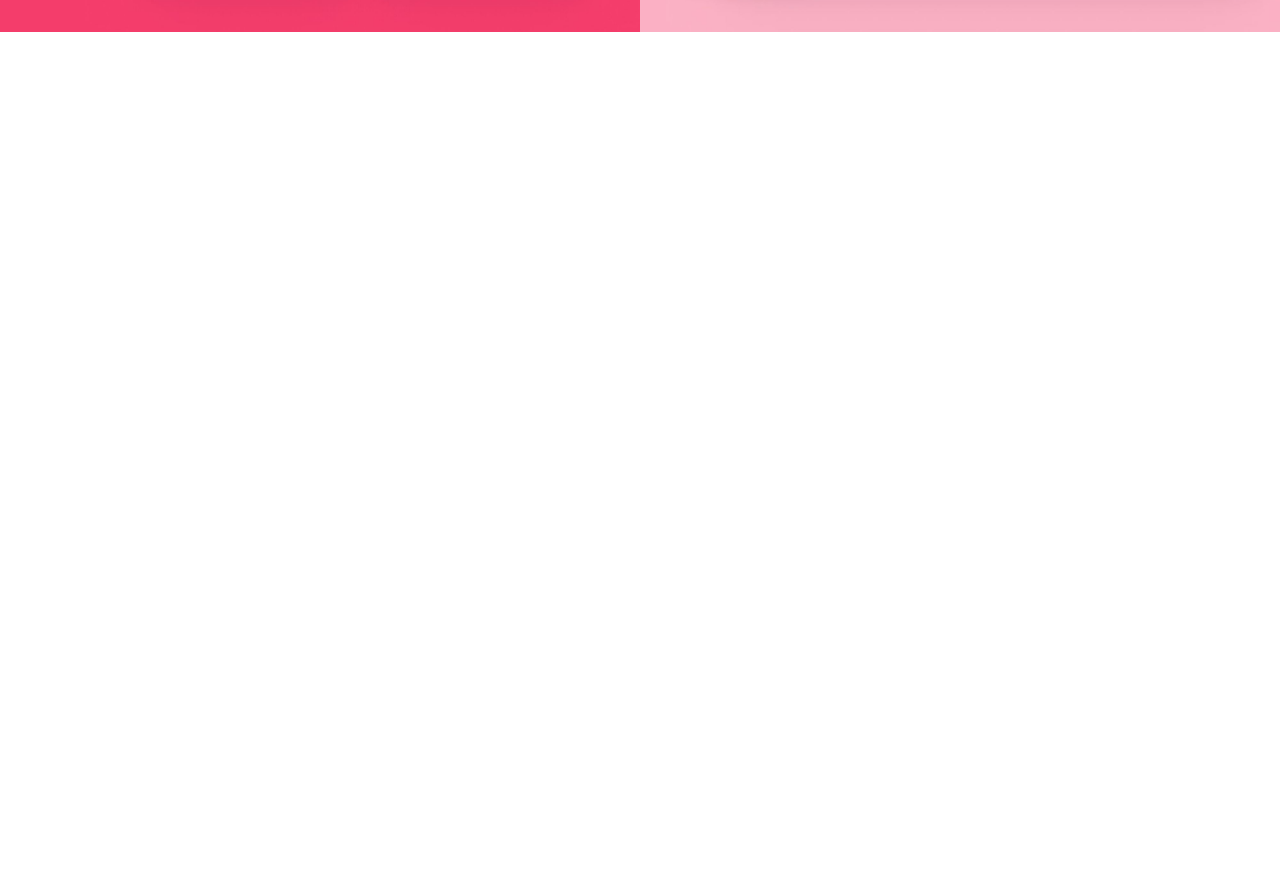
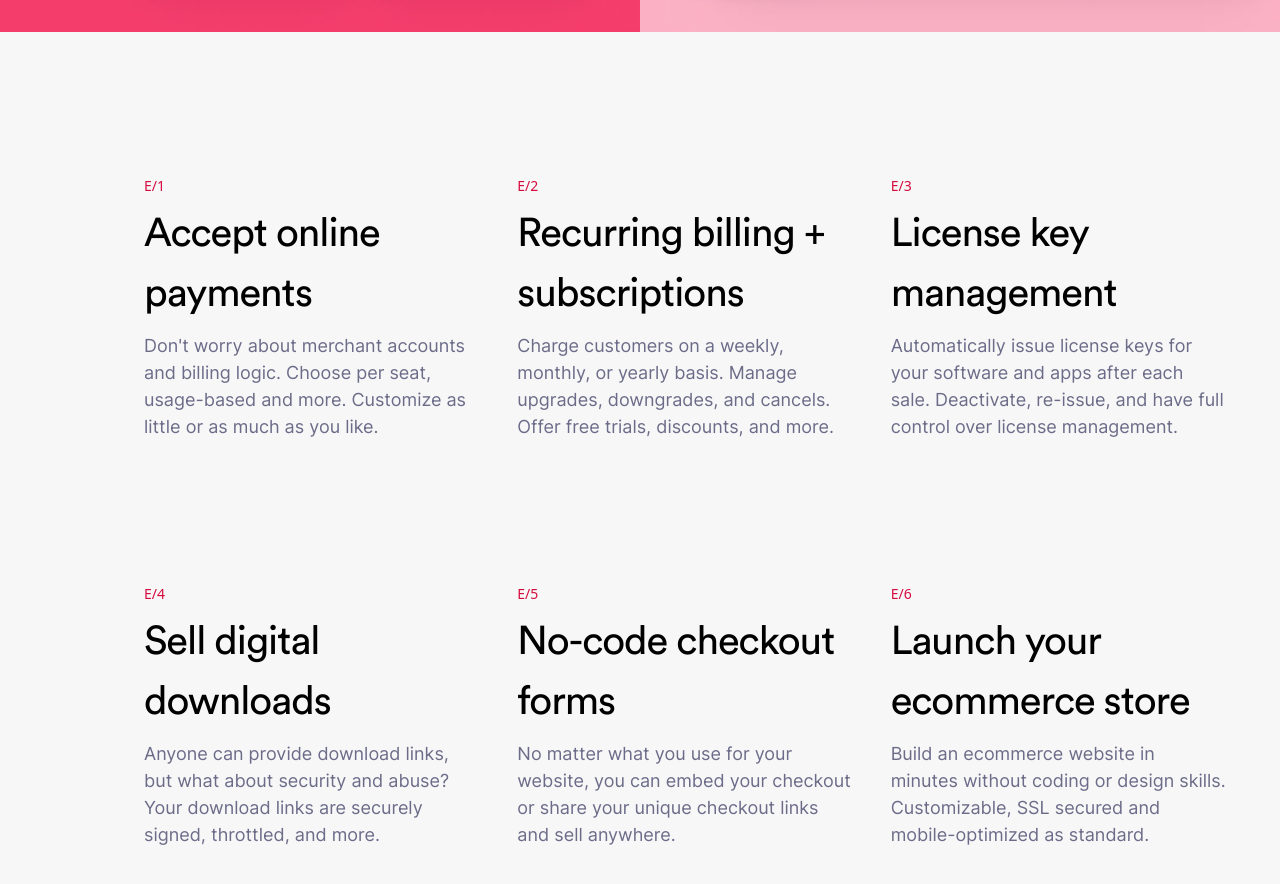
Before and after one commit to leopoldcanou/lemon-squeezy, a Next.js app: page / in a window 1280 px wide. Shown: the part 3900-4784 px from the top of the page. Before the commit the page ends 3932 px from the top, so only its background shows below. Built offline with nearby package versions, Linux system fonts and the light colour scheme.

Commit message:
add featuresGrid

```diff
--- a/src/app/dev/page.tsx
+++ b/src/app/dev/page.tsx
@@ -1,5 +1,8 @@
-import FeatureGrid from "@/components/featuresGrid";
+import FeatureGrid, { FeatureGridInterface } from "@/components/featuresGrid";
+import featuresGridData from "@/app/FeaturesGrid.json";
+
+const features: FeatureGridInterface[] = featuresGridData;
 
 export default function Page() {
-  return <FeatureGrid />;
+  return <FeatureGrid idColor="#D50B3E" features={features} />;
 }
--- /dev/null
+++ b/src/app/featuresGrid.json
@@ -0,0 +1,32 @@
+[
+    {
+      "id": "E/1",
+      "title": "Accept online payments",
+      "description": "Don't worry about merchant accounts and billing logic. Choose per seat, usage-based and more. Customize as little or as much as you like."
+    },
+    {
+      "id": "E/2",
+      "title": "Recurring billing + subscriptions",
+      "description": "Charge customers on a weekly, monthly, or yearly basis. Manage upgrades, downgrades, and cancels. Offer free trials, discounts, and more."
+    },
+    {
+      "id": "E/3",
+      "title": "License key management",
+      "description": "Automatically issue license keys for your software and apps after each sale. Deactivate, re-issue, and have full control over license management."
+    },
+    {
+      "id": "E/4",
+      "title": "Sell digital downloads",
+      "description": "Anyone can provide download links, but what about security and abuse? Your download links are securely signed, throttled, and more."
+    },
+    {
+      "id": "E/5",
+      "title": "No-code checkout forms",
+      "description": "No matter what you use for your website, you can embed your checkout or share your unique checkout links and sell anywhere."
+    },
+    {
+      "id": "E/6",
+      "title": "Launch your ecommerce store",
+      "description": "Build an ecommerce website in minutes without coding or design skills. Customizable, SSL secured and mobile-optimized as standard."
+    }
+]
--- a/src/app/page.tsx
+++ b/src/app/page.tsx
@@ -9,9 +9,12 @@ import firstRight from "../../public/firstRight.jpg";
 
 import Header from "@/components/header";
 import SimpleText from "@/components/simpleText";
-import InteractiveFeatures from "@/components/interactiveFeatures";
-import { Feature } from "@/components/interactiveFeatures";
-import featuresData from "@/app/features.json";
+import InteractiveFeatures, {
+  FeatureInteractiveInterface,
+} from "@/components/featuresInteractive";
+import featuresInteractiveData from "@/app/featuresInteractive.json";
+import FeatureGrid, { FeatureGridInterface } from "@/components/featuresGrid";
+import featuresGridData from "@/app/FeaturesGrid.json";
 import DoubleText from "@/components/doubleText";
 import DoubleImage from "@/components/doubleImage";
 
@@ -24,10 +27,13 @@ const imageMapping = {
   paymentRecovery,
 };
 
-const features: Feature[] = featuresData.map((feature) => ({
-  ...feature,
-  imageSrc: imageMapping[feature.imageSrc as keyof typeof imageMapping],
-}));
+const featuresInteractive: FeatureInteractiveInterface[] =
+  featuresInteractiveData.map((feature) => ({
+    ...feature,
+    imageSrc: imageMapping[feature.imageSrc as keyof typeof imageMapping],
+  }));
+
+const featuresGrid: FeatureGridInterface[] = featuresGridData;
 
 export default function Home() {
   return (
@@ -41,7 +47,7 @@ export default function Home() {
               multi-currency support, failed payment recovery, PayPal integration and
               more. We make running your software business easy peasy."
       />
-      <InteractiveFeatures features={features} />
+      <InteractiveFeatures features={featuresInteractive} />
       <DoubleText
         titleColor="#D50B3E"
         title="ecommerce"
@@ -49,6 +55,7 @@ export default function Home() {
         secondaryText="Launch your secure ecommerce website and start selling software, subscriptions and digital downloads anywhere in minutes. Utilize no-code checkout links without worrying about design, mobile optimization, or payment integrations. It really is easy-peasy."
       />
       <DoubleImage firstLeft={firstLeft} firstRight={firstRight} />
+      <FeatureGrid idColor="#D50B3E" features={featuresGrid} />
     </>
   );
 }
--- /dev/null
+++ b/src/components/featuresGrid.tsx
@@ -0,0 +1,42 @@
+import React from "react";
+
+export interface FeatureGridInterface {
+  id: string;
+  title: string;
+  description: string;
+}
+
+interface FeaturesGridProps {
+  idColor: string;
+  features: FeatureGridInterface[];
+}
+
+export default function FeatureGrid({ idColor, features }: FeaturesGridProps) {
+  return (
+    <div className="flex justify-center bg-[#F7F7F8] px-8 py-24 lg:px-16 xl:px-24">
+      <div className="grid gap-8 md:grid-cols-2 lg:grid-cols-3">
+        {features.map((feature) => (
+          <div
+            key={feature.id}
+            className="transition-all flex w-full flex-col rounded-lg p-12 hover:bg-white md:w-[27rem]"
+          >
+            <div className="mb-4">
+              <div
+                className="mb-2 text-sm font-medium uppercase"
+                style={{ color: idColor }}
+              >
+                {feature.id}
+              </div>
+              <h2 className="mb-2 font-circular-pro-book text-[2.5rem] tracking-tight">
+                {feature.title}
+              </h2>
+              <p className="font-inter text-[1.125rem] text-[#6C6C89]">
+                {feature.description}
+              </p>
+            </div>
+          </div>
+        ))}
+      </div>
+    </div>
+  );
+}
--- a/src/components/interactiveFeatures.tsx
+++ b/src/components/featuresInteractive.tsx
@@ -4,7 +4,7 @@ import { useState } from "react";
 import Image, { StaticImageData } from "next/image";
 import { ArrowRight } from "lucide-react";
 
-export interface Feature {
+export interface FeatureInteractiveInterface {
   id: string;
   title: string;
   description: string;
@@ -12,16 +12,17 @@ export interface Feature {
 }
 
 interface InteractiveFeaturesProps {
-  features: Feature[];
+  features: FeatureInteractiveInterface[];
 }
 
 export default function InteractiveFeatures({
   features,
 }: InteractiveFeaturesProps) {
-  const [selectedFeature, setSelectedFeature] = useState<Feature>(features[0]);
+  const [selectedFeature, setSelectedFeature] =
+    useState<FeatureInteractiveInterface>(features[0]);
   const [openFeatureId, setOpenFeatureId] = useState<string | null>(null);
 
-  const handleFeatureClick = (feature: Feature) => {
+  const handleFeatureClick = (feature: FeatureInteractiveInterface) => {
     if (selectedFeature.id !== feature.id) {
       setSelectedFeature(feature);
       setOpenFeatureId(feature.id);
```
Also changed, not shown: src/app/featuresInteractive.json (renamed from src/app/features.json).
